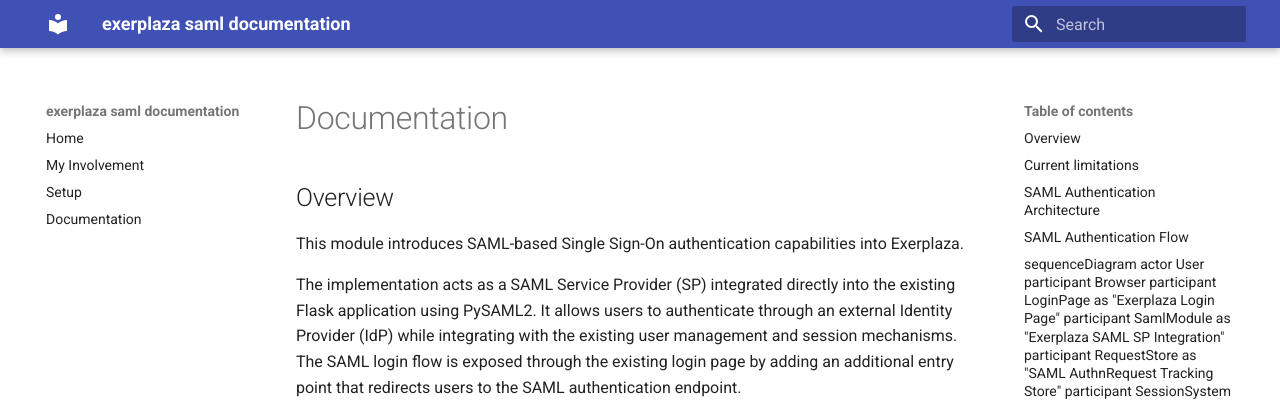
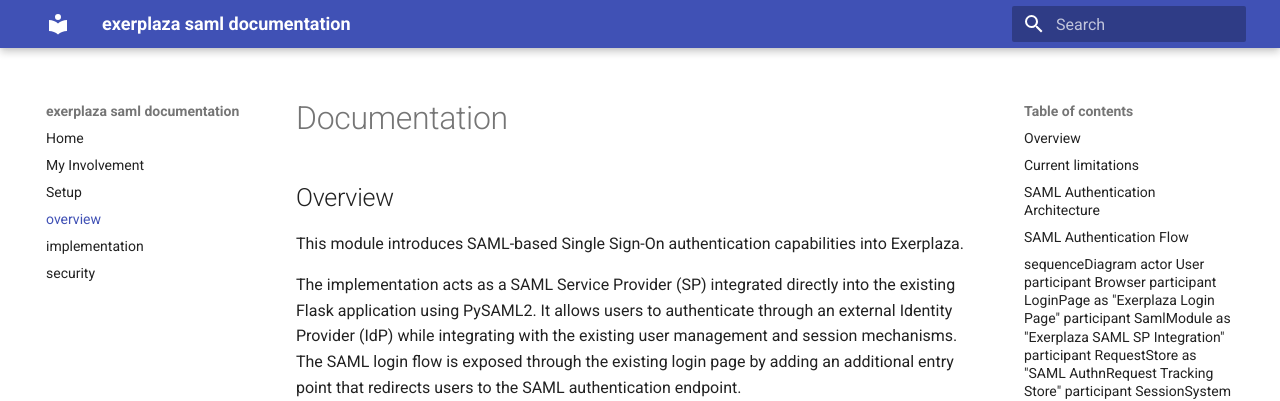
Before and after one commit to acquanaturaleminerale/acquanaturaleminerale.github.io, an MkDocs documentation site: the page built from docs/doc-overview.md, in a window 1280 px wide. Shown: the top 401 px of the page. Built offline with MkDocs 1.6.1 and Material for MkDocs 9.7.7, drawn with Linux system fonts in a browser that asks for light colours.

Commit message:
Update mkdocs.yml

```diff
--- a/mkdocs.yml
+++ b/mkdocs.yml
@@ -20,4 +20,6 @@
   - Home: index.md
   - My Involvement: involvement.md
   - Setup: setup.md
-  - Documentation: documentation.md
+  - overview: doc-overview.md
+  - implementation: doc-implementation.md
+  - security: doc-security.md
```
